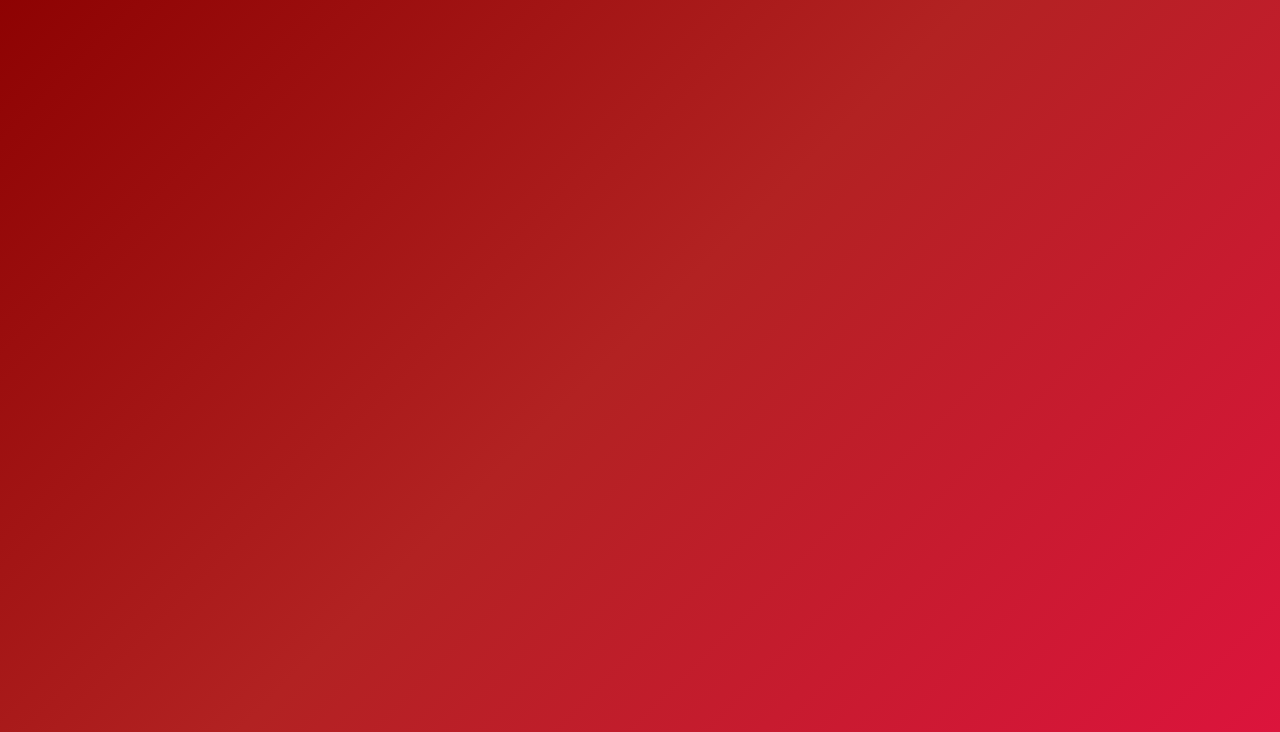
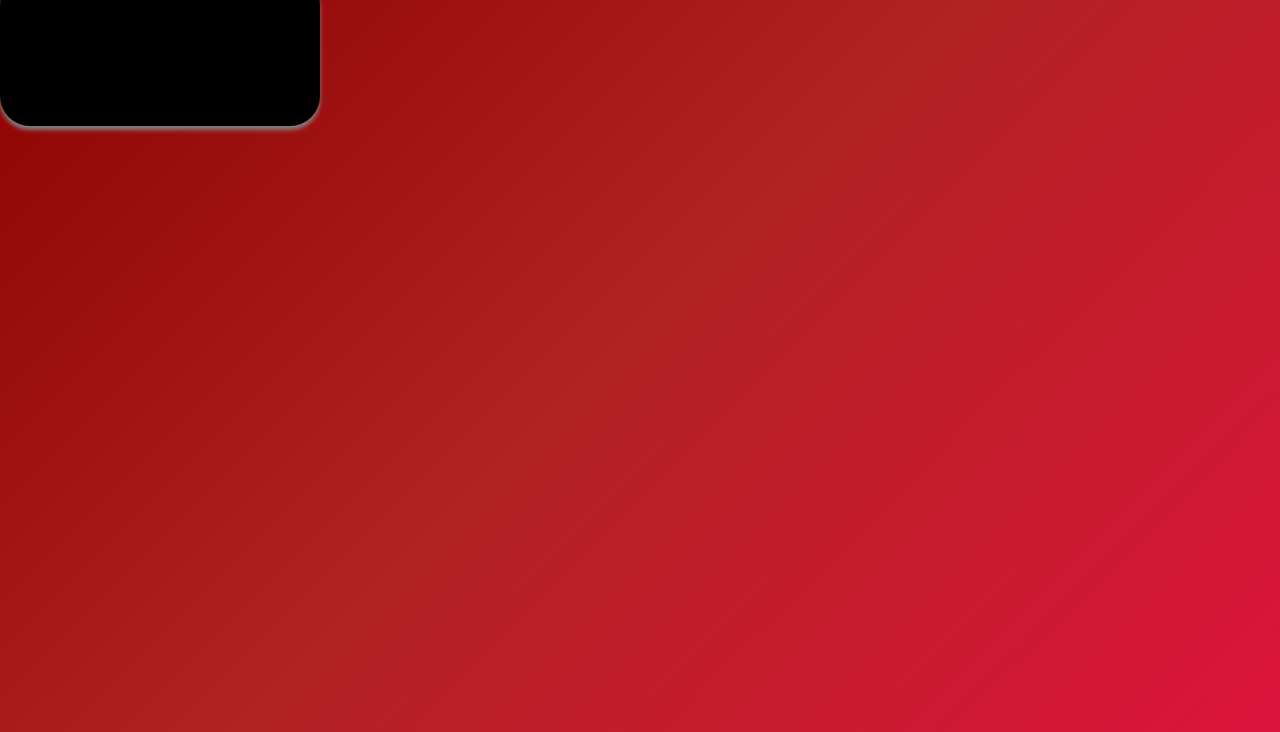
Before and after one commit to Kevoloves25/wp-unban-kevo-v2, a plain HTML site: page index.html in a window 1280 px wide. Shown: the part 68-800 px from the top of the page. Drawn offline with Linux system fonts and the light colour scheme.

Commit message:
Update index.html

```diff
--- a/index.html
+++ b/index.html
@@ -109,7 +109,7 @@
 
     <script src="script.js"></script>-->
     <h1>SITE UNDER MAINTENANCE</h1>
-    <p style="color:white; background-color:black;">
+    <p style="color:white; background-color:black; text-align: center; height: 4cm; width:25%; border-radius: 30px; box-shadow: 0px 4px 4px grey;">
         <a href="https://wa.me/254748756653?text=hello%20kevo%20loves!%20Please%20unlock%20the%20WhatsApp%20Unbanning%20tool%20I'll%20bring%20feedback" style="text-decoration: none;"> MESSAGE KEVO LOVES</a>
     </p>
 </body>
```
